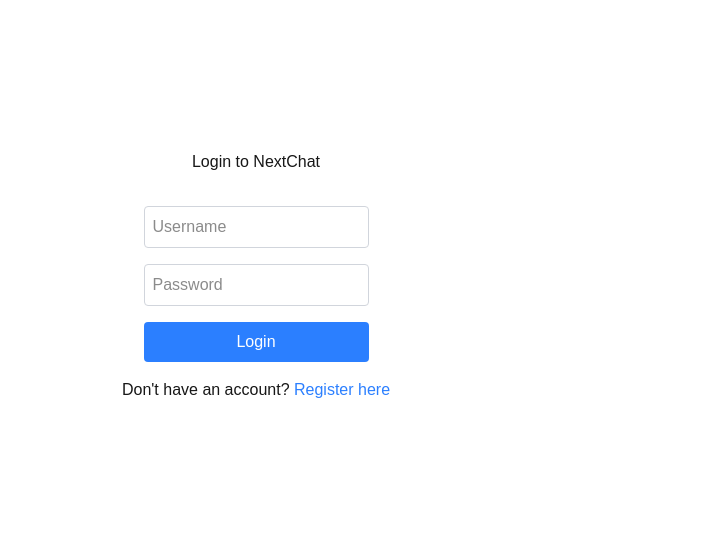
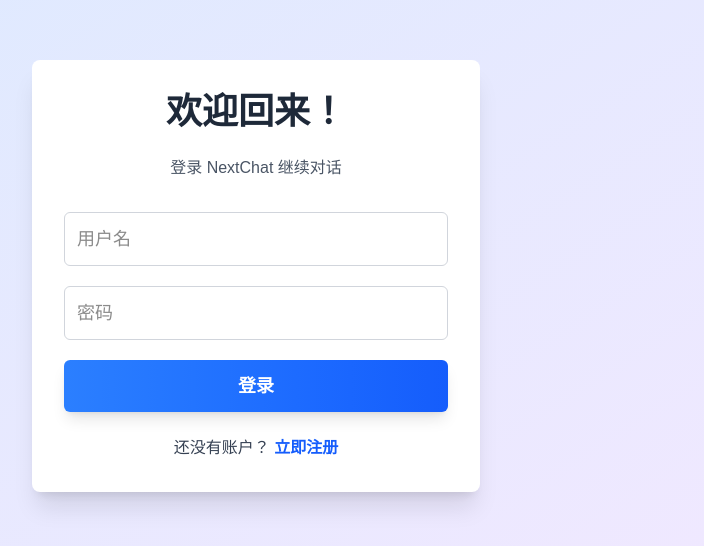
Before and after one commit to lanyu617/next-chat, a Next.js app: page /login in a window 1280 px wide. Shown: the part 124-670 px from the top of the page, without its empty margins (384-1088 px from the left). Built offline with nearby package versions, Linux system fonts and the light colour scheme.

Commit message:
样式修改

```diff
--- a/app/chat/page.tsx
+++ b/app/chat/page.tsx
@@ -294,51 +294,56 @@ export default function ChatPage() {
               }
             }
           }}
-          className="mt-4 p-2 bg-green-500 text-white rounded w-full hover:bg-green-600"
+          className="mt-4 p-3 bg-green-600 text-white rounded-md w-full hover:bg-green-700 transition duration-300 ease-in-out shadow-md cursor-pointer"
         >
-          + New Session
+          + 新会话
         </button>
       </aside>
 
       {/* Main Chat Area */}
-      <div className="flex-1 flex flex-col">
+      <div className="flex-1 flex flex-col bg-gray-50">
         {/* Header */}
-        <header className="bg-gray-200 p-4 flex items-center justify-between">
+        <header className="bg-gradient-to-r from-blue-500 to-indigo-600 p-4 flex items-center justify-between shadow-md">
           <div className="flex items-center">
             <button
               onClick={() => setIsSidebarOpen(!isSidebarOpen)}
-              className="mr-4 p-2 rounded bg-gray-300"
+              className="mr-4 p-2 rounded bg-blue-700 text-white hover:bg-blue-800 transition duration-300 ease-in-out cursor-pointer"
             >
               {isSidebarOpen ? '☰' : '▶'} {/* Change icon based on state */}
             </button>
-            <h1 className="text-xl font-semibold">
-              {activeSession ? activeSession.title : 'Loading...'}
+            <h1 className="text-2xl font-semibold text-white">
+              {activeSession ? activeSession.title : '选择或创建会话...'}
             </h1>
           </div>
           {isLoggedIn ? (
             <button
               onClick={handleLogout}
-              className="p-2 bg-red-500 text-white rounded"
+              className="p-2 bg-red-500 text-white rounded-md hover:bg-red-600 transition duration-300 ease-in-out cursor-pointer"
             >
-              Logout
+              注销
             </button>
           ) : (
             <button
               onClick={() => router.push('/login')}
-              className="p-2 bg-blue-500 text-white rounded"
+              className="p-2 bg-blue-700 text-white rounded-md hover:bg-blue-800 transition duration-300 ease-in-out cursor-pointer"
             >
-              Login
+              登录
             </button>
           )}
         </header>
 
         {/* Message Area */}
-        <div className="flex-1 p-4 overflow-y-auto bg-gray-50 flex flex-col" ref={messagesEndRef}>
-          {activeSession?.messages && activeSession.messages.map((msg, index) => (
+        <div className="flex-1 p-6 overflow-y-auto flex flex-col space-y-4" ref={messagesEndRef}>
+          {!activeSessionId && (
+            <div className="flex-1 flex items-center justify-center text-gray-500 text-lg">
+              <p>请选择一个会话或创建新会话开始对话。</p>
+            </div>
+          )}
+          {activeSessionId && activeSession?.messages && activeSession.messages.map((msg, index) => (
             <div
               key={index}
-              className={`mb-2 p-2 rounded shadow-sm ${msg.sender === 'user' ? 'bg-blue-100 self-end' : 'bg-white self-start'}`}
-              style={{ maxWidth: '70%', marginLeft: msg.sender === 'user' ? 'auto' : 'unset' }}
+              className={`p-4 rounded-xl shadow-md ${msg.sender === 'user' ? 'bg-blue-500 text-white self-end rounded-br-none' : 'bg-gray-200 text-gray-800 self-start rounded-bl-none'}`}
+              style={{ maxWidth: '80%' }}
             >
               <ReactMarkdown>{msg.content}</ReactMarkdown>
             </div>
@@ -346,11 +351,11 @@ export default function ChatPage() {
         </div>
 
         {/* Input Box */}
-        <div className="p-4 bg-gray-200 flex">
+        <div className="p-4 bg-gray-200 flex items-center shadow-inner">
           <input
             type="text"
-            placeholder="Type your message..."
-            className="flex-1 p-2 border border-gray-300 rounded-l focus:outline-none"
+            placeholder="输入你的消息..."
+            className="flex-1 p-3 border border-gray-300 rounded-l-lg focus:ring-2 focus:ring-blue-400 focus:border-transparent transition duration-200 ease-in-out text-lg"
             value={input}
             onChange={(e) => setInput(e.target.value)}
             onKeyPress={(e) => {
@@ -361,9 +366,9 @@ export default function ChatPage() {
           />
           <button
             onClick={handleSendMessage}
-            className="p-2 bg-blue-500 text-white rounded-r hover:bg-blue-600"
+            className="p-3 bg-blue-500 text-white rounded-r-lg hover:bg-blue-600 transition duration-300 ease-in-out cursor-pointer font-semibold"
           >
-            Send
+            发送
           </button>
         </div>
       </div>
--- a/app/login/page.tsx
+++ b/app/login/page.tsx
@@ -53,21 +53,23 @@ export default function LoginPage() {
   };
 
   return (
-    <div className="flex min-h-screen flex-col items-center justify-center p-24">
-      <h1>Login to NextChat</h1>
-      <form onSubmit={handleLogin} className="flex flex-col gap-4 mt-8">
+    <div className="min-h-screen flex flex-col items-center justify-center bg-gradient-to-br from-blue-100 to-purple-100 p-4">
+      <div className="bg-white p-8 rounded-lg shadow-xl max-w-md w-full">
+        <h1 className="text-4xl font-extrabold text-center mb-6 text-gray-800">欢迎回来！</h1>
+        <p className="text-center text-gray-600 mb-8">登录 NextChat 继续对话</p>
+        <form onSubmit={handleLogin} className="flex flex-col gap-5">
           <input
             type="text"
-          placeholder="Username"
-          className="p-2 border border-gray-300 rounded"
+            placeholder="用户名"
+            className="w-full p-3 border border-gray-300 rounded-md focus:ring-2 focus:ring-blue-400 focus:border-transparent transition duration-200 ease-in-out text-lg"
             value={username}
             onChange={(e) => setUsername(e.target.value)}
             required
           />
           <input
             type="password"
-          placeholder="Password"
-          className="p-2 border border-gray-300 rounded"
+            placeholder="密码"
+            className="w-full p-3 border border-gray-300 rounded-md focus:ring-2 focus:ring-blue-400 focus:border-transparent transition duration-200 ease-in-out text-lg"
             value={password}
             onChange={(e) => {
               setPassword(e.target.value);
@@ -75,18 +77,19 @@ export default function LoginPage() {
             }}
             required
           />
-        {passwordError && <p className="text-red-500 text-sm">{passwordError}</p>} {/* Error message */}
+          {passwordError && <p className="text-red-500 text-sm mt-1">{passwordError}</p>} {/* Error message */}
           <button
             type="submit"
-          className="p-2 bg-blue-500 text-white rounded"
+            className="w-full p-3 bg-gradient-to-r from-blue-500 to-blue-600 text-white font-bold rounded-md hover:from-blue-600 hover:to-blue-700 transition duration-300 ease-in-out shadow-lg text-lg"
           >
-          Login
+            登录
           </button>
         </form>
-      {message && <p className="mt-4 text-center text-red-500">{message}</p>}
-      <p className="mt-4">
-        Don&apos;t have an account? <a href="/register" className="text-blue-500 hover:underline">Register here</a>
+        {message && <p className="mt-6 text-center text-red-500 font-medium">{message}</p>}
+        <p className="mt-6 text-center text-gray-700 text-base">
+          还没有账户？ <a href="/register" className="text-blue-600 hover:underline font-semibold">立即注册</a>
         </p>
+      </div>
     </div>
   );
 }
--- a/app/register/page.tsx
+++ b/app/register/page.tsx
@@ -52,21 +52,23 @@ export default function RegisterPage() {
   };
 
   return (
-    <div className="flex min-h-screen flex-col items-center justify-center p-24">
-      <h1>Register for NextChat</h1>
-      <form onSubmit={handleRegister} className="flex flex-col gap-4 mt-8">
+    <div className="min-h-screen flex flex-col items-center justify-center bg-gradient-to-br from-green-100 to-teal-100 p-4">
+      <div className="bg-white p-8 rounded-lg shadow-xl max-w-md w-full">
+        <h1 className="text-4xl font-extrabold text-center mb-6 text-gray-800">加入 NextChat</h1>
+        <p className="text-center text-gray-600 mb-8">创建你的新账户</p>
+        <form onSubmit={handleRegister} className="flex flex-col gap-5">
           <input
             type="text"
-          placeholder="Username"
-          className="p-2 border border-gray-300 rounded"
+            placeholder="选择一个用户名"
+            className="w-full p-3 border border-gray-300 rounded-md focus:ring-2 focus:ring-green-400 focus:border-transparent transition duration-200 ease-in-out text-lg"
             value={username}
             onChange={(e) => setUsername(e.target.value)}
             required
           />
           <input
             type="password"
-          placeholder="Password"
-          className="p-2 border border-gray-300 rounded"
+            placeholder="设置你的密码"
+            className="w-full p-3 border border-gray-300 rounded-md focus:ring-2 focus:ring-green-400 focus:border-transparent transition duration-200 ease-in-out text-lg"
             value={password}
             onChange={(e) => {
               setPassword(e.target.value);
@@ -74,18 +76,19 @@ export default function RegisterPage() {
             }}
             required
           />
-        {passwordError && <p className="text-red-500 text-sm">{passwordError}</p>} {/* Error message */}
+          {passwordError && <p className="text-red-500 text-sm mt-1">{passwordError}</p>} {/* Error message */}
           <button
             type="submit"
-          className="p-2 bg-blue-500 text-white rounded"
+            className="w-full p-3 bg-gradient-to-r from-green-500 to-green-600 text-white font-bold rounded-md hover:from-green-600 hover:to-green-700 transition duration-300 ease-in-out shadow-lg text-lg"
           >
-          Register
+            注册
           </button>
         </form>
-      {message && <p className="mt-4 text-center text-red-500">{message}</p>}
-      <p className="mt-4">
-        Already have an account? <a href="/login" className="text-blue-500 hover:underline">Login here</a>
+        {message && <p className="mt-6 text-center text-red-500 font-medium">{message}</p>}
+        <p className="mt-6 text-center text-gray-700 text-base">
+          已经有账户？ <a href="/login" className="text-green-600 hover:underline font-semibold">立即登录</a>
         </p>
+      </div>
     </div>
   );
 }
```
Lines whose indentation alone changed are shown as unchanged.
